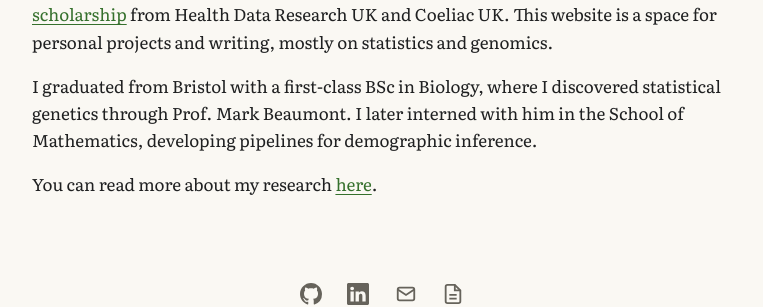
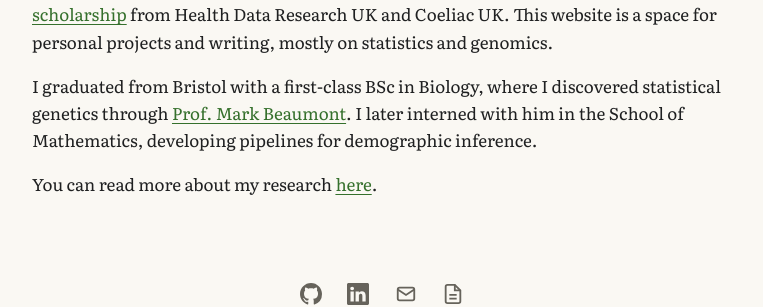
Before and after one commit to timj-wood/timj-wood.github.io, a Jekyll site: the page built from index.html, in a window 1280 px wide. Shown: the part 413-720 px from the top of the page, without its empty margins (258-1021 px from the left). Built offline with Jekyll 4.4.1, drawn with Linux system fonts in a browser that asks for light colours; part of the change alters nothing that is shown.

```diff
--- a/index.html
+++ b/index.html
@@ -19,7 +19,8 @@ redirect_from:
       a <a href="https://www.hdruk.ac.uk/people/timothy-wood/">scholarship</a> from Health Data Research UK and Coeliac UK.
       This website is a space for personal projects and writing, mostly on statistics and genomics.</p>
 
-    <p>I graduated from Bristol with a first-class BSc in Biology, where I discovered statistical genetics through Prof. Mark Beaumont.
+    <p>I graduated from Bristol with a first-class BSc in Biology, where I discovered statistical genetics through
+      <a href="https://www.bristol.ac.uk/people/person/Mark-Beaumont-c51e682d-904b-45b4-bda5-9cf2213d4e9d/">Prof. Mark Beaumont</a>.
       I later interned with him in the School of Mathematics, developing pipelines for demographic inference.</p>
 
     <p>You can read more about my research <a href="https://timj-wood.github.io/research/">here</a>.</p>
```
